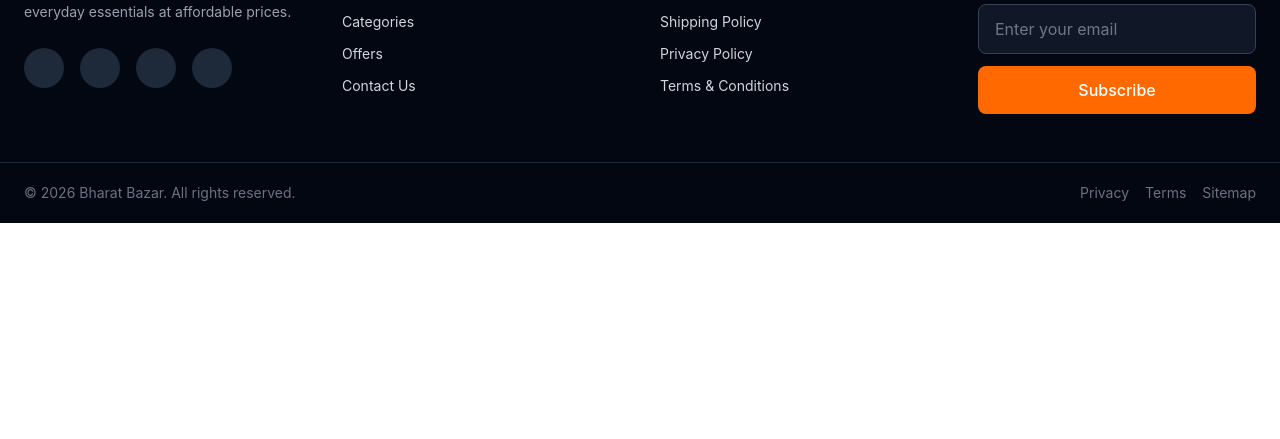
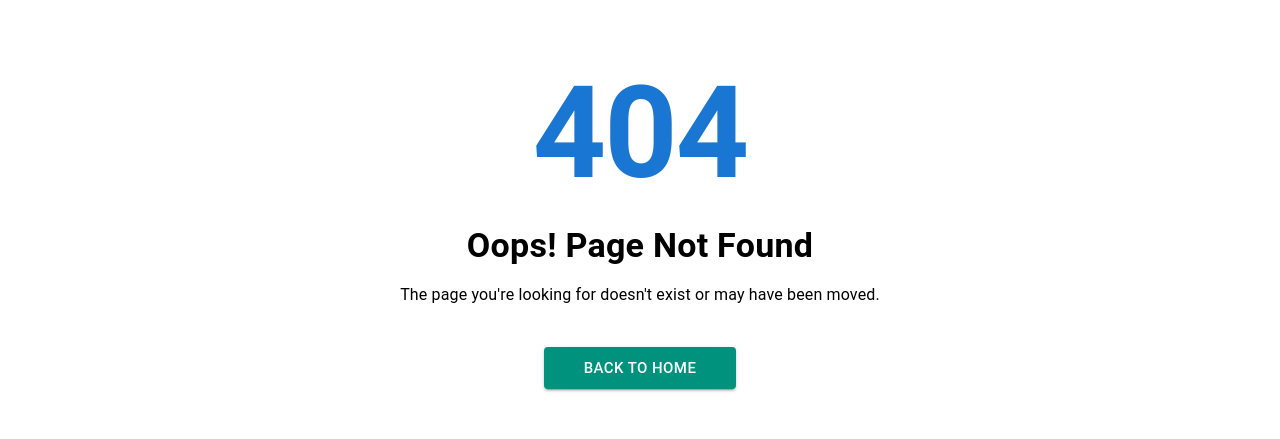
Before and after one commit to amancodelab/bharat-bazar, a React (Vite) app in the folder Frontend/: page /form in a window 1280 px wide. Shown: the part 265-704 px from the top of the page. Built offline with nearby package versions, Linux system fonts and the light colour scheme; no server answers; a web font is replaced by a local one.

Commit message:
Implement the Error page

```diff
--- a/Frontend/src/App.tsx
+++ b/Frontend/src/App.tsx
@@ -25,7 +25,6 @@ import {
   fetchSellerById,
   getSellerProfile,
 } from "./ReduxToolkit/Features/Seller/SellerSlice.tsx";
-import ErrorPage from "./Common/ErrorPage.tsx";
 
 function App() {
   const dispatch = useAppDispatch();
@@ -62,9 +61,6 @@ function App() {
             <Route path="/*" element={<CustomerRoutes />} />
             <Route path="/auth/*" element={<AuthRoutes />} />
             <Route path="/admin/*" element={<AdminRoute />} />
-
-            {/* 404 Page */}
-            <Route path="*" element={<ErrorPage />} />
           </Routes>
         </div>
       </ThemeProvider>
--- a/Frontend/src/Routes/Admin/AdminRoute.tsx
+++ b/Frontend/src/Routes/Admin/AdminRoute.tsx
@@ -22,6 +22,7 @@ import EditCoupon from "../../admin/Coupon/EditCoupon";
 import SellerAccountChange from "../../admin/Seller/SellerAccountChange";
 import AdminLogin from "../../admin/pages/Auth/AdminLogin";
 import VerifyPage from "../../admin/pages/Auth/VerifyPage";
+import ErrorPage from "../../Common/ErrorPage";
 
 const AdminRoute = () => {
   return (
@@ -65,6 +66,7 @@ const AdminRoute = () => {
           <Route path="/logout" element={<LogoutPage />} />
           <Route path="/account" element={<Account />} />
           <Route path="/" element={<AdminHome />} />
+          <Route path="*" element={<ErrorPage />} />
         </Route>
       </Routes>
     </div>
--- a/Frontend/src/Routes/Seller/SellerRoutes.tsx
+++ b/Frontend/src/Routes/Seller/SellerRoutes.tsx
@@ -10,6 +10,7 @@ import SellerAccount from "../../seller/SellerPage/SellerAccount";
 import SellerLogout from "../../seller/SellerPage/SellerLogout";
 import SellerLayout from "./SellerLayout";
 import SellerTransaction from "../../seller/SellerPage/SellerTransation";
+import ErrorPage from "../../Common/ErrorPage";
 
 const SellerRoutes = () => {
   return (
@@ -25,6 +26,7 @@ const SellerRoutes = () => {
           <Route path="transactions" element={<SellerTransaction />} />
           <Route path="account" element={<SellerAccount />} />
           <Route path="logout" element={<SellerLogout />} />
+          <Route path="*" element={<ErrorPage />} />
         </Route>
       </Routes>
     </>
--- a/Frontend/src/Routes/customer/CustomerRoutes.tsx
+++ b/Frontend/src/Routes/customer/CustomerRoutes.tsx
@@ -17,6 +17,7 @@ import ProductDetails from "../../customer/pages/ProductDetails/ProductDetails";
 import FullCard from "../../customer/Card/FullCard";
 import PaymentSuccess from "../../customer/Profile/PaymentSuccess";
 import UserAccount from "../../customer/pages/Auth/UserAccount";
+import ErrorPage from "../../Common/ErrorPage";
 
 const CustomerRoutes = () => {
   return (
@@ -47,6 +48,7 @@ const CustomerRoutes = () => {
           <Route path="addresses" element={<Addresses />} />
           <Route path="logout" element={<LogoutButton />} />
         </Route>
+        <Route path="*" element={<ErrorPage />} />
       </Routes>
 
       <Footer />
```
